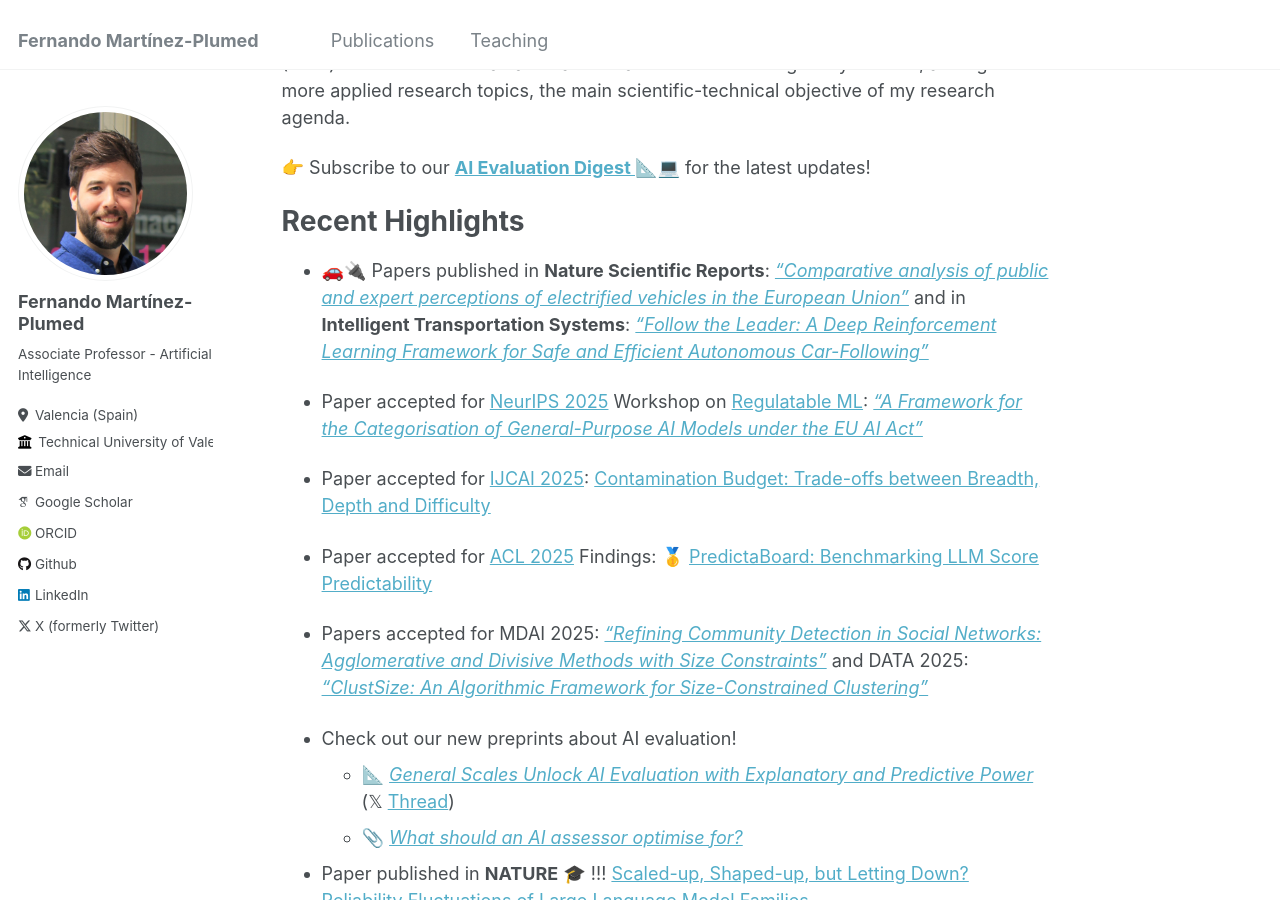
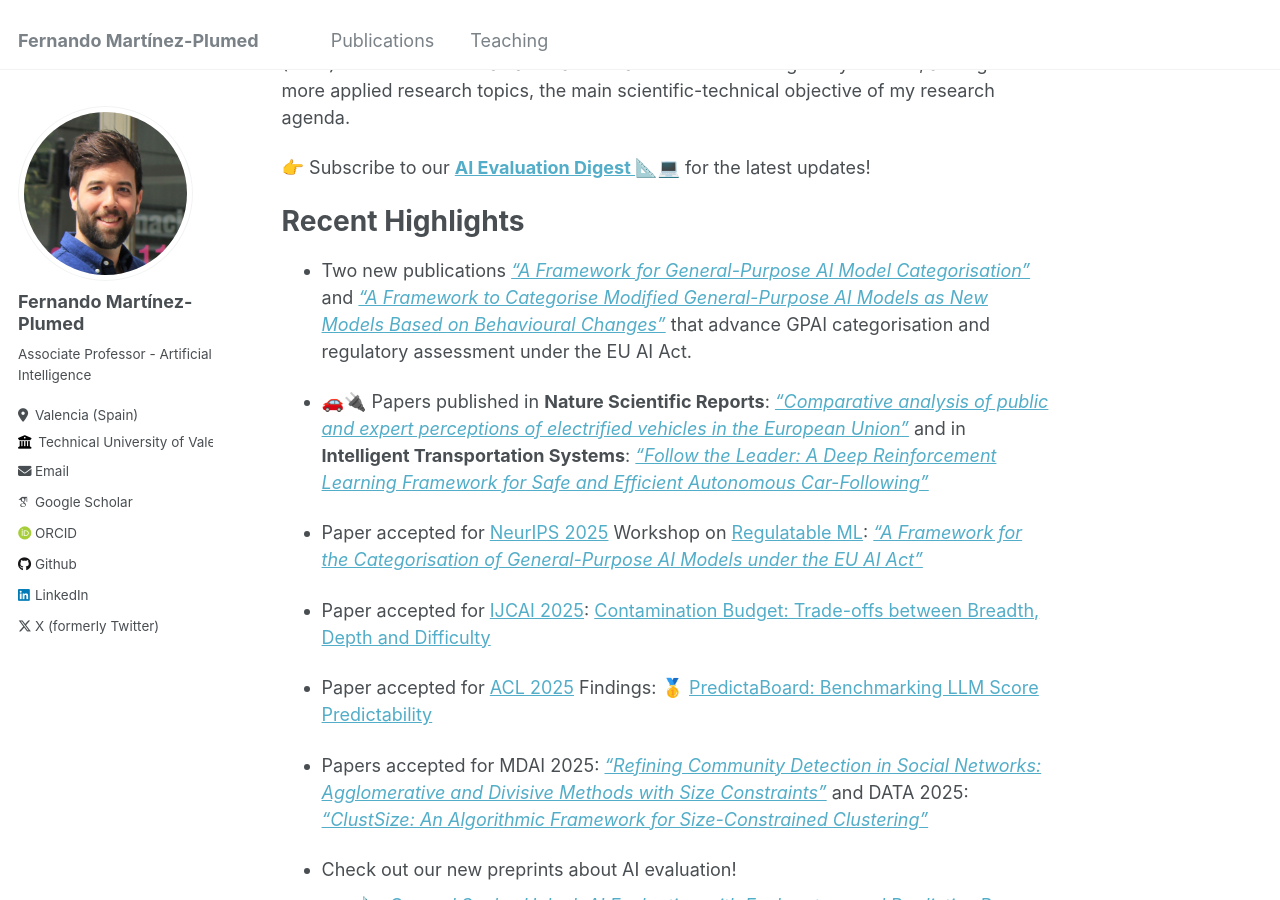
Before and after one commit to nandomp/nandomp.github.io, a Jekyll site: the page built from _pages/about.md, in a window 1280 px wide and 900 px high, scrolled down 313 px. Built offline with Jekyll 4.4.1, drawn with Linux system fonts in a browser that asks for light colours; some web fonts are replaced.

Commit message:
Update about.md

```diff
--- a/_pages/about.md
+++ b/_pages/about.md
@@ -16,7 +16,9 @@ Associate Professor at the Technical University of Valencia ([UPV](http://www.up
 Recent Highlights
 ======
 
-* 🚗🔌 Papers published in **Nature Scientific Reports**: [*"Comparative analysis of public and expert perceptions of electrified vehicles in the European Union"*](https://www.nature.com/articles/s41598-025-06071-0) and in **Intelligent Transportation Systems**: [*"Follow the Leader: A Deep Reinforcement Learning Framework for Safe and Efficient Autonomous Car-Following"*]()
+* Two new publications [*"A Framework for General-Purpose AI Model Categorisation"*](https://publications.jrc.ec.europa.eu/repository/handle/JRC143256) and [*"A Framework to Categorise Modified General-Purpose AI Models as New Models Based on Behavioural Changes"*](https://publications.jrc.ec.europa.eu/repository/handle/JRC143257) that advance GPAI categorisation and regulatory assessment under the EU AI Act.
+
+* 🚗🔌 Papers published in **Nature Scientific Reports**: [*"Comparative analysis of public and expert perceptions of electrified vehicles in the European Union"*](https://www.nature.com/articles/s41598-025-06071-0) and in **Intelligent Transportation Systems**: [*"Follow the Leader: A Deep Reinforcement Learning Framework for Safe and Efficient Autonomous Car-Following"*](https://doi.org/10.1080/15472450.2025.2576907)
 
 * Paper accepted for [NeurIPS 2025](https://neurips.cc/) Workshop on [Regulatable ML](https://regulatableml.github.io/#overview): [*"A Framework for the Categorisation of General-Purpose AI Models under the EU AI Act"*](https://openreview.net/forum?id=uE33aEsyX1)
 
```
